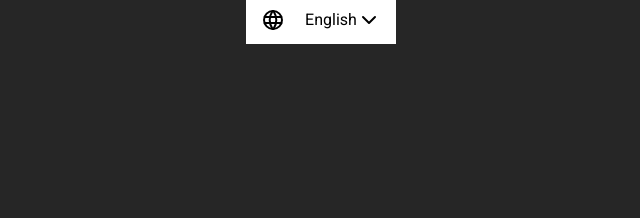
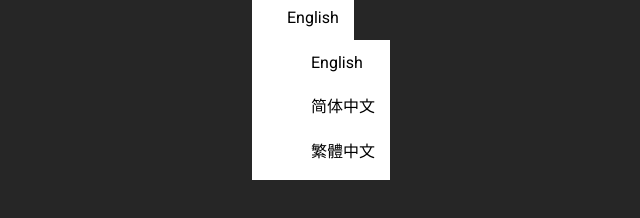
Before and after one commit to henrylin03/dropdown, a website built with webpack: page src/index.html in a window 1280 px wide. Both pictures are taken after a click on the button "English". Shown: the whole page, without its empty margins (319-959 px from the left). Built offline with nearby package versions, Linux system fonts and the light colour scheme; files whose address does not match are found by name.

Commit message:
properly attach '.opened' class. properly seelct children of options container

```diff
--- a/src/createDropdown.js
+++ b/src/createDropdown.js
@@ -3,12 +3,15 @@
 // #2: user needs to use the classes we ask for
 
 export default function createDropdown({
-  toggleBtnSelector = ".language-selector-btn",
-  optionsSelector = "li.option",
+  toggleBtnSelector = ".dropdown .language-selector-btn",
+  optionsContainerSelector = ".dropdown .dropdown-options",
   expandEvent = "click",
 } = {}) {
   const toggleBtnElement = document.querySelector(toggleBtnSelector);
-  const optionsNodes = document.querySelectorAll(optionsSelector);
+  const optionsContainerElement = document.querySelector(
+    optionsContainerSelector
+  );
+  const optionsNodes = optionsContainerElement.childNodes;
   const VALID_EXPAND_EVENTS = ["hover", "click", "mousedown"];
   if (!expandEvent || !VALID_EXPAND_EVENTS.includes(expandEvent))
     return console.error(
@@ -17,8 +20,9 @@ export default function createDropdown({
   const expandEventType = expandEvent === "hover" ? "hover" : "mousedown";
 
   // method
-  const toggleOptions = () => toggleBtnElement.classList.toggle("opened");
-  const hideOptions = () => toggleBtnElement.classList.remove("opened");
+  const toggleOptions = () =>
+    optionsContainerElement.classList.toggle("opened");
+  const hideOptions = () => optionsContainerElement.classList.remove("opened");
   const updateBtnTextWithChosenOption = (e) =>
     console.log(e.target.querySelector("p"));
 
@@ -30,8 +34,6 @@ export default function createDropdown({
   );
 
   return { toggleOptions, hideOptions };
-
-  // optionsNodes.forEach(optionElement => optionElement.addEventListener("mousedown")
 }
 
 //todo: in docs, explain what each parameter means, expected values, and show examples!
--- a/src/index.html
+++ b/src/index.html
@@ -5,7 +5,6 @@
   <meta charset="UTF-8">
   <meta name="viewport" content="width=device-width, initial-scale=1.0">
   <title>Dropdown: Preview</title>
-  <link rel="stylesheet" href="styles.css">
 </head>
 
 <body>
@@ -15,12 +14,12 @@
     <button type="button" class="language-selector-btn">
       <div class="left">
         <figure>
-          <img src="./assets/world.svg" class="globe-icon" alt="globe symbol representing the world's languages">
+          <!-- <img src="./assets/world.svg" class="globe-icon" alt="globe symbol representing the world's languages"> -->
         </figure>
         <p class="selected-language">English</p>
       </div>
       <figure>
-        <img src="./assets/chevron-down.svg" alt="down chevron - click to expand">
+        <!-- <img src="./assets/chevron-down.svg" alt="down chevron - click to expand"> -->
       </figure>
     </button>
 
@@ -40,9 +39,8 @@
     </ul>
 
   </article>
-
-
-  <script src="./script.js"></script>
 </body>
 
 </html>
+
+<!-- TODO: import svgs in js or css -->
```
